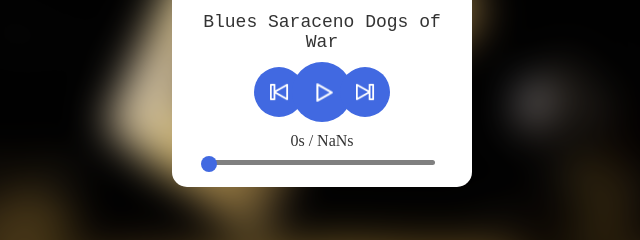
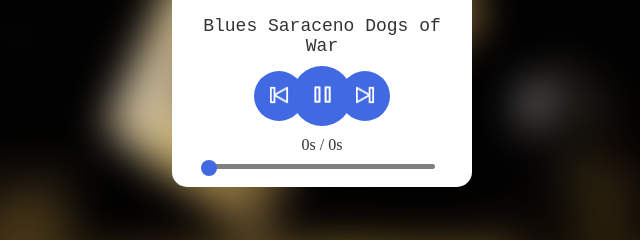
Before and after one commit to FrankAdjeiBaah/audio-player, a plain HTML site: page index.html in a window 1280 px wide. Shown: the part 413-653 px from the top of the page, 318-958 px from the left. Drawn offline with Linux system fonts and the light colour scheme.

Commit message:
finished

```diff
--- a/app.js
+++ b/app.js
@@ -1,5 +1,5 @@
 //
-// Creating the Markup
+// Building Markup
 //
 
 // Decalaring variables
@@ -33,18 +33,15 @@ mainPlayer.id = 'player';
 // element inside mainImage
 let image = createEl('img');
 image.src = 'images/poster1.jpg';
-
 main.appendChild(mainImage);
 mainImage.appendChild(image);
 
 // Player Div ID
-
 main.appendChild(mainPlayer);
 let songTitle = createEl('div');
 songTitle.id = 'songTitle';
 // For testing and visual
 songTitle.innerHTML  = 'WE ROCK FOREEVEr';
-
 mainPlayer.appendChild(songTitle);
 
 // Buttons Container
@@ -82,6 +79,7 @@ play.appendChild(playImg);
 // Append Timer Div inside #player container
 let time = createEl('div');
 time.id = 'time';
+time.innerHTML = '0s / 0s';
 player.appendChild(time);
 
 // Create seekbar
@@ -94,7 +92,6 @@ let fillBar = createEl('div');
 let handle = createEl('div');
 fillBar.id = 'fill';
 handle.id = 'handle';
-
 seekbar.appendChild(fillBar);
 seekbar.appendChild(handle);
 
@@ -102,24 +99,22 @@ seekbar.appendChild(handle);
 function createEl(text){
     return document.createElement(text);
 }
+
 //
 //  Functionality
 //
 
-
-
 // Declaring Variables
-
 const songs = ["music/Blues Saraceno  Dogs of War.mp3","music/Blues Saraceno - Devils Got You Beat.mp3","music/Blues Saraceno - Outlaw Justice.mp3"];
 const poster = ["images/poster1.jpg","images/poster2.jpg","images/poster3.jpg"];
 let song = new Audio();
 let currentSong = 0;    // it point to the current song
-// Might remove it to be paused on load
-window.onload = playSong;   // it will call the function playSong when window is load
+playSong();
+playImg.src = 'images/Pause.png';
 
-pre.addEventListener('click', preSong());
-next.addEventListener('click', nextSong());
-play.addEventListener('click', playOrPauseSong());
+pre.addEventListener('click', preSong);
+next.addEventListener('click', nextSong);
+play.addEventListener('click', playOrPauseSong);
 
 // Play a song with currentIndex
 function playSong(){
@@ -130,11 +125,12 @@ function playSong(){
 
 // Function for Play/Pause a song
 function playOrPauseSong(){
+    // If its paused and clicked to play
     if(song.paused){
         song.play();
         $("#play img").attr("src","images/Pause.png");
     }
-    else{
+    else{ // if its playing and clicked to pause
         song.pause();
         $("#play img").attr("src","images/Play.png");
     }
@@ -170,12 +166,23 @@ function nextSong(){
 }
 // previous song
 function preSong(){
+    // Take one fromo the index
     currentSong--;
+    // If its less than 0 go back to 2
     if(currentSong < 0){
         currentSong = 2;
     }
+    // Start the song
     playSong();
+    // Assign images
     $("#play img").attr("src","images/Pause.png");
     $("#image img").attr("src",poster[currentSong]);
     $("#bg img").attr("src",poster[currentSong]);
 }
+
+
+
+// Test for Playlist
+// let playlistContainer = createEl('div');
+// playlistContainer.id = 'playlistContainer';
+// UIplayer.appendChild(playlistContainer);
--- a/css/main.css
+++ b/css/main.css
@@ -123,3 +123,6 @@ body{
     margin-left: -5px;
     transform: scale(2);
 }
+
+
+/* Test for Playlist Container*/
--- a/index.html
+++ b/index.html
@@ -1,10 +1,13 @@
-<html>
+<!DOCTYPE html>
+<html lang="en">
     <head>
+        <meta charset="utf-8" />
+        <title>Audio Player</title>
         <link href="css/main.css" rel="stylesheet"/>
         <script src="vendor/jquery-1.10.2.min.js"></script>
     </head>
     <body>
         <div class="player"></div><!-- /.player -->
+        <script type="text/javascript" src="app.js"></script>
     </body>
-    <script type="text/javascript" src="app.js"></script>
 </html>
```
